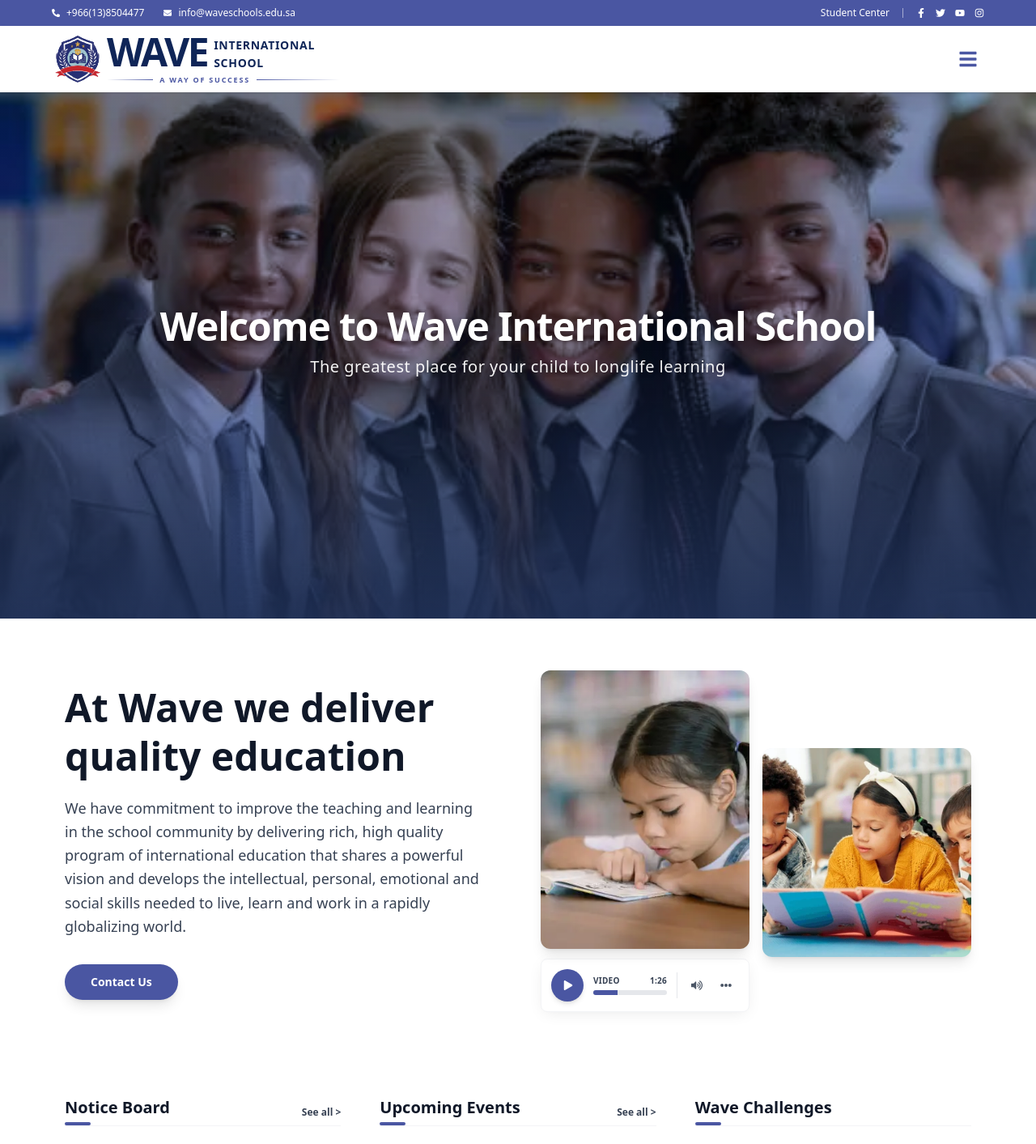
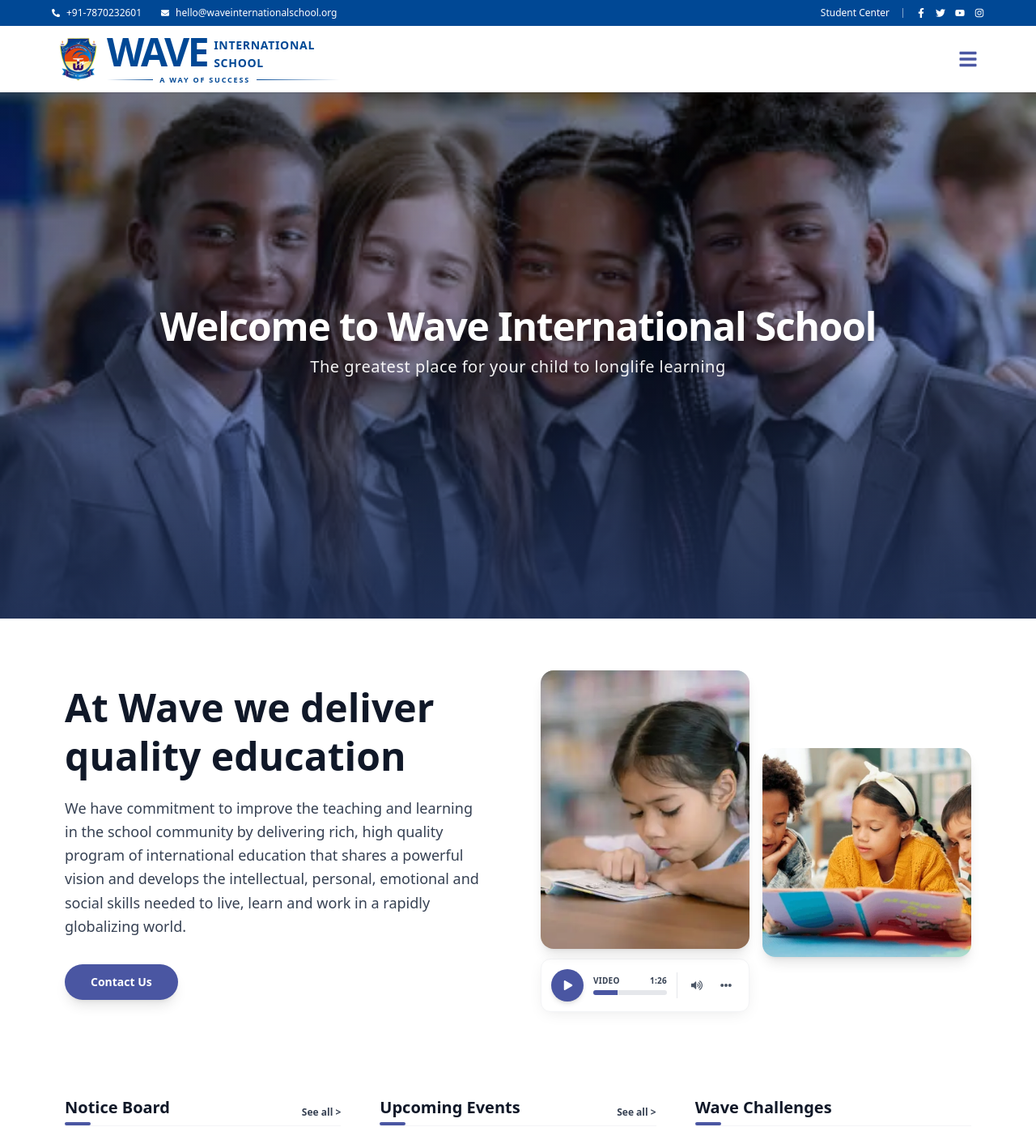
Before and after one commit to srikantloric/wave-website, a Next.js app: page / in a window 1280 px wide. Shown: the top 1413 px of the page at 81% size. Built offline with nearby package versions, Linux system fonts and the light colour scheme.

Commit message:
theme added

```diff
--- a/app/globals.css
+++ b/app/globals.css
@@ -1,5 +1,59 @@
 @import "tailwindcss";
 
 @theme {
-  --font-sans: var(--font-inter), ui-sans-serif, system-ui, sans-serif, "Apple Color Emoji", "Segoe UI Emoji", "Segoe UI Symbol", "Noto Color Emoji";
+  /* =========================
+     Fonts
+     ========================= */
+  --font-sans: var(--font-inter), ui-sans-serif, system-ui, sans-serif,
+    "Apple Color Emoji", "Segoe UI Emoji", "Segoe UI Symbol", "Noto Color Emoji";
+
+  /* =========================
+     Brand Colors (Wave)
+     ========================= */
+  --color-brand-blue-900: #004895;
+  --color-brand-blue-700: #3280af;
+  --color-brand-blue-500: #83b9d1;
+
+  --color-brand-orange-700: #df440a;
+  --color-brand-orange-600: #e1460d;
+  --color-brand-orange-400: #eb8931;
+
+  --color-brand-yellow-500: #fedb61;
+
+  --color-brand-white: #ffffff;
+
+  /* =========================
+     Semantic UI Colors
+     ========================= */
+  --color-primary: var(--color-brand-blue-900);
+  --color-primary-foreground: #ffffff;
+
+  --color-secondary: var(--color-brand-orange-600);
+  --color-secondary-foreground: #ffffff;
+
+  --color-accent: var(--color-brand-yellow-500);
+  --color-accent-foreground: #1f2937;
+
+  --color-muted: #f3f4f6;
+  --color-muted-foreground: #6b7280;
+
+  --color-border: #e5e7eb;
+  --color-input: #e5e7eb;
+  --color-ring: var(--color-brand-blue-500);
+
+  /* =========================
+     Status Colors
+     ========================= */
+  --color-success: #16a34a;
+  --color-warning: #f59e0b;
+  --color-error: #dc2626;
+  --color-info: var(--color-brand-blue-500);
+
+  /* =========================
+     Radius
+     ========================= */
+  --radius-sm: 0.375rem;
+  --radius-md: 0.5rem;
+  --radius-lg: 0.75rem;
+  --radius-xl: 1rem;
 }
--- a/components/common/Navbar.tsx
+++ b/components/common/Navbar.tsx
@@ -20,13 +20,13 @@ export default function Navbar() {
   return (
     <header className="w-full font-sans relative z-50">
       {/* --- TOP BAR --- */}
-      <div className="bg-[#4a56a2] text-white text-[11px] md:text-xs py-2 px-4 lg:px-16 flex flex-col md:flex-row justify-between items-center gap-2">
+      <div className="bg-primary text-white text-[11px] md:text-xs py-2 px-4 lg:px-16 flex flex-col md:flex-row justify-between items-center gap-2">
         <div className="flex gap-6 items-center">
           <div className="flex items-center gap-2">
-            <FaPhoneAlt className="text-[10px]" /><span>+966(13)8504477</span>
+            <FaPhoneAlt className="text-[10px]" /><span>+91-7870232601</span>
           </div>
           <div className="flex items-center gap-2">
-            <FaEnvelope className="text-[10px]" /><span>info@waveschools.edu.sa</span>
+            <FaEnvelope className="text-[10px]" /><span>hello@waveinternationalschool.org</span>
           </div>
         </div>
         <div className="hidden md:flex flex-wrap justify-center gap-4 items-center">
@@ -50,7 +50,7 @@ export default function Navbar() {
             {/* Logo Image */}
             <div className="relative h-12 w-12 md:h-16 md:w-16">
               <Image
-                 src="/images/logo.svg"
+                src="/wave-logo.png"
                 alt="Wave International"
                 fill
                 className="object-contain"
@@ -63,25 +63,25 @@ export default function Navbar() {
 
               {/* Upper Section: WAVE + Vertical Stack */}
               <div className="flex items-center gap-2">
-                 <h1 className="text-3xl md:text-5xl font-black text-[#0f2557] tracking-tighter leading-none">WAVE</h1>
+                <h1 className="text-3xl md:text-5xl font-black text-primary tracking-tighter leading-none">WAVE</h1>
                 <div className="flex flex-col mt-1.5 items-start justify-center leading-none">
-                   <span className="text-[10px] md:text-sm font-bold text-[#0f2557] tracking-wider block">INTERNATIONAL</span>
-                   <span className="text-[10px] md:text-sm font-bold text-[#0f2557] tracking-wider block pt-[2px]">SCHOOL</span>
+                  <span className="text-[10px] md:text-sm font-bold text-primary tracking-wider block">INTERNATIONAL</span>
+                  <span className="text-[10px] md:text-sm font-bold text-primary tracking-wider block pt-[2px]">SCHOOL</span>
                 </div>
               </div>
 
               {/* --- START: YOUR TAGLINE CODE --- */}
               <div className="flex items-center w-full mt-1">
                 {/* Gradient Line Left */}
-                 <div className="h-[1px] bg-gradient-to-r from-transparent to-[#4a56a2] w-25 md:w-40"></div>
+                <div className="h-[1px] bg-gradient-to-r from-transparent to-primary w-25 md:w-40"></div>
 
                 {/* Tagline Text */}
-                 <span className="text-[7px] md:text-[9px] font-bold text-[#4a56a2] tracking-[0.2em] uppercase whitespace-nowrap px-2">
+                <span className="text-[7px] md:text-[9px] font-bold text-primary tracking-[0.2em] uppercase whitespace-nowrap px-2">
                   A Way of Success
                 </span>
 
                 {/* Gradient Line Right */}
-                 <div className="h-[1px] bg-gradient-to-l from-transparent to-[#4a56a2] w-full"></div>
+                <div className="h-[1px] bg-gradient-to-l from-transparent to-primary w-full"></div>
               </div>
               {/* --- END: YOUR TAGLINE CODE --- */}
 
```
Also changed, not shown: app/icon.svg, app/layout.tsx (line endings or trailing spaces), public/wave-logo.png (added). Lines whose indentation alone changed are shown as unchanged.
